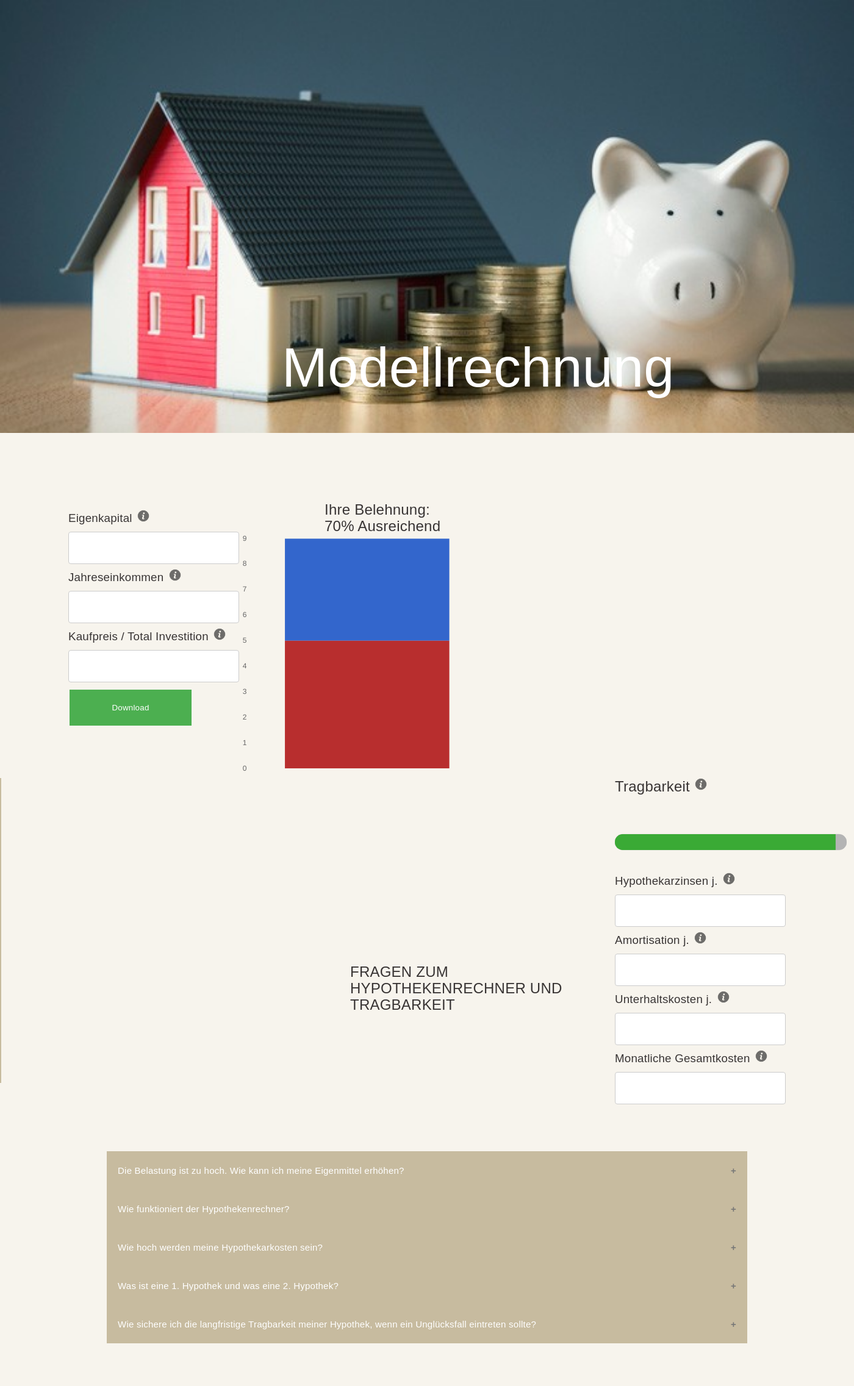
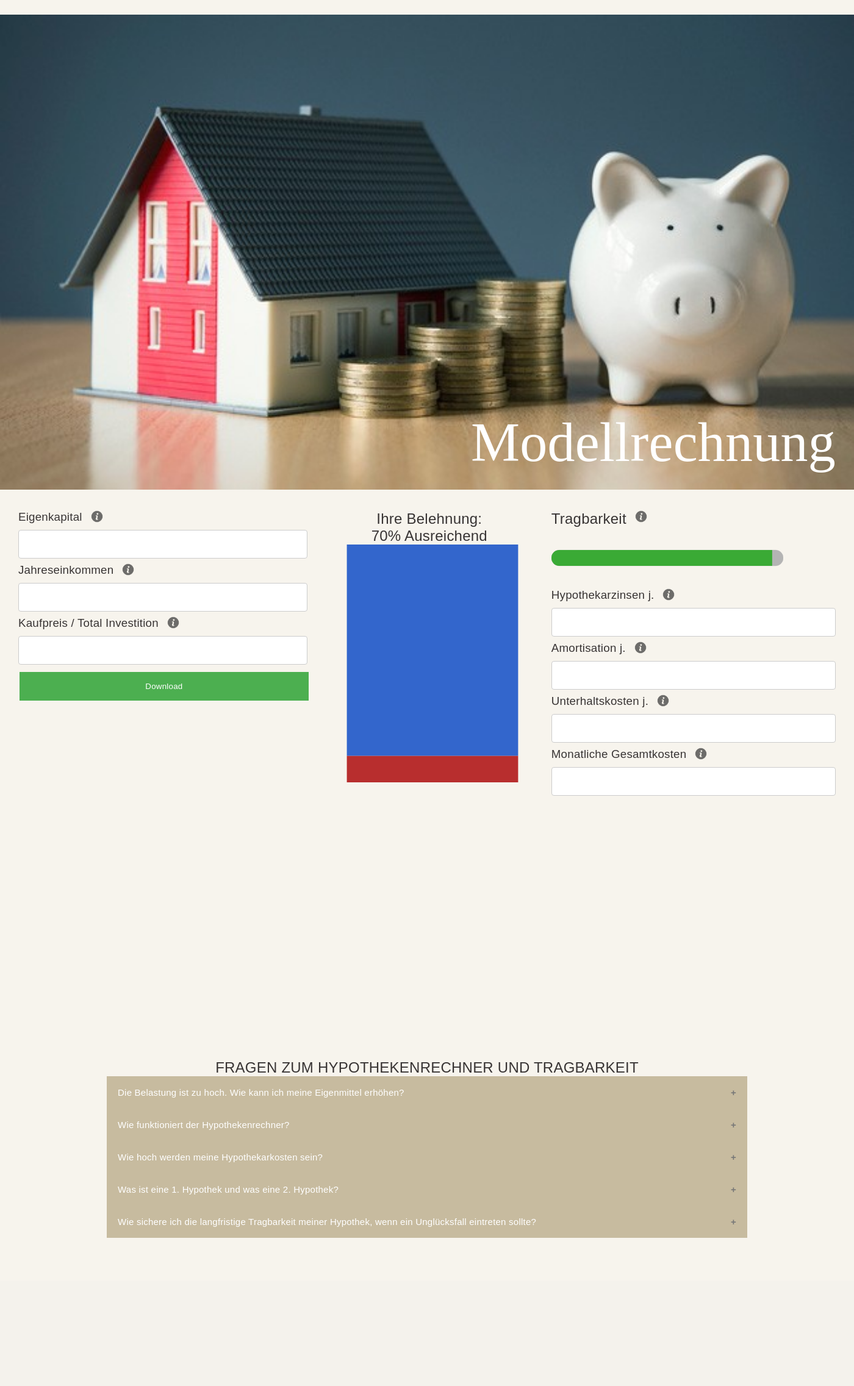
Before and after one commit to Skip-SBT/SA_LiebenfelserImmobilienAG, a PHP site: page / in a window 1400 px wide; the page is wider, and only the part inside the window is pictured. Shown: the part 88-2361 px from the top of that part at 61% size. After the commit the page ends 2118 px from the top of that part, so only its background shows below. Run offline with PHP 8.4, Linux system fonts and the light colour scheme; data that the repository does not hold is empty; some libraries are stand-ins or nearby versions.

Commit message:
clean Up

```diff
--- a/index.php
+++ b/index.php
@@ -12,22 +12,23 @@
     <link href="stylesheet.css" rel="stylesheet" type="text/css" />
 </head>
 <nav>
-    <img src="Pictures\logo.svg">
+    <img src="Pictures/logo.svg">
 
 </nav>
 <header>
+    <img src="/Pictures/placeholder3.jpg" alt="placeholder house">
     <h1>Modellrechnung</h1>
 </header>
 
-<body onLoad="window.location ='#form'">
-    <div class="upper">
+<body onLoad="window.location ='#main'">
+    <div id="main" class="main">
+        <!-- input -->
+        <div class="input">
             <form action="index.php" method="POST" id="form">
 
-            <div class="input">
-
-                <label>
+                <div>
                     <h3>Eigenkapital</h3>
-                    <div class="btn btn-primary tooltip"><img src="Pictures\info1.png">
+                    <div class="tooltip"><img src="Pictures\info1.png">
                         <div class="right">
                             <h3>Eigenkapital</h3>
                             <p>Dolor sit amet, consectetur adipiscing elit.</p>
@@ -36,11 +37,11 @@
                     </div>
                     <input type="number" name="Ek" value="<?php echo $_POST['Ek'] ?>" />
 
-                </label>
+                </div>
 
-                <label>
+                <div>
                     <h3>Jahreseinkommen</h3>
-                    <div class="btn btn-primary tooltip"><img src="Pictures\info1.png">
+                    <div class="tooltip"><img src="Pictures\info1.png">
                         <div class="right">
                             <h3>Jahreseinkommen</h3>
                             <p>Dolor sit amet, consectetur adipiscing elit.</p>
@@ -48,11 +49,11 @@
                         </div>
                     </div>
                     <input type="number" name="Jahreseinkommen" value="<?php echo $_POST['Jahreseinkommen'] ?>" />
-                </label>
+                </div>
 
-                <label>
+                <div>
                     <h3>Kaufpreis / Total Investition</h3>
-                    <div class="btn btn-primary tooltip"><img src="Pictures\info1.png">
+                    <div class="tooltip"><img src="Pictures\info1.png">
                         <div class="right">
                             <h3>Kaufpreis/Total Investition</h3>
                             <p>Dolor sit amet, consectetur adipiscing elit.</p>
@@ -61,29 +62,26 @@
                     </div>
 
                     <input type="number" name="Kaufpreis" value="<?php echo $_POST['Kaufpreis'] ?>" />
-                </label>
+                </div>
                 <input type="submit" name="calc" value="Download" id="b1">
             </form>
+        </div>
 
-    </div>
+        <div class="chart">
             <h2>Ihre Belehnung: <br> 70% Ausreichend</h2>
-
-    <div class="VChart">
             <canvas id="myChart" width="400" height="400"></canvas>
         </div>
-    <div class="vl"></div>
 
         <div class="results">
-        <label>
+            <div>
                 <h2>Tragbarkeit</h2>
-            <div class="btn btn-primary tooltip"><img src="Pictures\info1.png">
+                <div class="tooltip"><img src="Pictures\info1.png">
                     <div class="right">
                         <p>Die Gesamtkosten der Liegenschaft sollten nicht mehr als 33% des Bruttoeinkommens betragen, damit die Immobilie langfristig für Sie tragbar ist.</p>
                         <i></i>
                     </div>
                 </div>
-        </label>
-        <label>
+            </div>
             <div>
                     <h3><?php
                         if (isset($_POST['calc'])) {
@@ -108,7 +106,6 @@
                         <path id="Bar" class="cls-2" d="M70,0H1996a0,0,0,0,1,0,0V143a0,0,0,0,1,0,0H70A70,70,0,0,1,0,73V70A70,70,0,0,1,70,0Z" />
                     </svg>
             </div>
-        </label>
             <!--<input type="text" name="Result" value="<?php
                                                         if (isset($_POST['calc'])) {
                                                             echo calcTragbarkeit($_POST['Kaufpreis'], $_POST['Ek'], $_POST['Jahreseinkommen']);
@@ -117,9 +114,9 @@
 
 
 
-        <label>
+            <div>
                 <h3>Hypothekarzinsen j.</h3>
-            <div class="btn btn-primary tooltip"><img src="Pictures\info1.png">
+                <div class="tooltip"><img src="Pictures\info1.png">
                     <div class="right">
                         <p>Für die Berechnung der langfristigen Hypothekarzinsen wird mit einem kalkulatorischen Zinssatz von 5.00% gerechnet.</p>
                         <i></i>
@@ -132,10 +129,10 @@
                                                         } ?>" readonly>
 
 
-        </label>
-        <label>
+            </div>
+            <div>
                 <h3>Amortisation j.</h3>
-            <div class="btn btn-primary tooltip"><img src="Pictures\info1.png">
+                <div class="tooltip"><img src="Pictures\info1.png">
                     <div class="right">
                         <p>II. Hypotheken sind innert 15 Jahren zu amortisieren.</p>
                         <i></i>
@@ -145,10 +142,10 @@
                                                         if (isset($_POST['calc'])) {
                                                             echo number_format(calcAmotisation($_POST['Kaufpreis'], $_POST['Ek'])) . " CHF";
                                                         } ?>" readonly>
-        </label>
-        <label>
+            </div>
+            <div>
                 <h3>Unterhaltskosten j.</h3>
-            <div class="btn btn-primary tooltip"><img src="Pictures\info1.png">
+                <div class="tooltip"><img src="Pictures\info1.png">
                     <div class="right">
                         <p>Für die Berechnung der jährlichen Nebenkosten wird mit 0.7% vom Liegenschaftswert gerechnet.</p>
                         <i></i>
@@ -160,10 +157,10 @@
                                                             echo number_format($nebenkosten) . " CHF";
                                                         } ?>" readonly>
 
-        </label>
-        <label>
+            </div>
+            <div>
                 <h3>Monatliche Gesamtkosten</h3>
-            <div class="btn btn-primary tooltip"><img src="Pictures\info1.png">
+                <div class="tooltip"><img src="Pictures\info1.png">
                     <div class="right">
                         <p>Durchschnittliche Gesamtkosten, welche für die Liegenschaften pro Monat langfristig anfallen.</p>
                         <i></i>
@@ -174,7 +171,7 @@
                                                             echo calcMonatlichegesammtkosten($_POST['Kaufpreis'], $_POST['Ek']) . " CHF";
                                                         } ?>" readonly>
 
-        </label>
+            </div>
 
             <!-- Belehnungsgrad</h3> -->
             <input type="Text" type="hidden" id="bel" name="Result" id="b22" value="<?php
--- a/stylesheet.css
+++ b/stylesheet.css
@@ -3,6 +3,17 @@
     Created on : 05.07.2020, 22:48:58
     Author     : Maximilian Hubrath
 */
+
+        * {
+            margin: 0;
+            padding: 0;
+            font-family: 'Raleway', sans-serif;
+            font-weight: 400;
+            color: #383434;
+            letter-spacing: 0.23px;
+            /* line-height: 27px; */
+        }
+        /*--- input styles ---*/
         /* Chrome, Safari, Edge, Opera */
 
         input::-webkit-outer-spin-button,
@@ -15,15 +26,29 @@
         input[type=number] {
             -moz-appearance: textfield;
         }
+        /* --- header --- */
 
-        * {
-            margin: 0;
-            font-family: 'Raleway', sans-serif;
-            font-weight: 400;
-            color: #383434;
-            letter-spacing: 0.23px;
-            line-height: 27px;
+        header {
+            /* background-image: url("Pictures/placeholder3.jpg");
+            background-size: cover;
+            background-repeat: no-repeat; */
+            width: 100%;
+            position: relative;
         }
+
+        header img {
+            width: 100%;
+        }
+
+        header h1 {
+            color: white;
+            font-family: 'Raleway', serif;
+            font-size: 90px;
+            position: absolute;
+            bottom: 30px;
+            right: 30px;
+        }
+        /* --- nav --- */
 
         nav {
             height: 11vh;
@@ -35,37 +60,30 @@
             height: 7em;
             padding-right: 2%;
         }
-
-        header {
-            padding-top: 5%;
-            font-family: 'Raleway', serif;
-            font-size: 1.5em;
-            background-image: url("Pictures/placeholder3.jpg");
-            background-repeat: no-repeat;
-            height: 80vh;
-            width: 100%;
-            background-size: cover;
-            opacity: 1;
-        }
-
-        header h1 {
-            color: white;
-            opacity: 1;
-            padding-left: 33%;
-            padding-top: 65vh;
-            font-size: 90px;
-        }
-
-        .upper {
-            height: 100vh;
-        }
+        /* --- body --- */
 
         body {
             background-color: #f7f4ed;
         }
+        /* --- main --- */
+
+        .main {
+            height: 100vh;
+            display: flex;
+            flex-flow: row nowrap;
+            justify-content: space-between;
+            padding: 30px;
+        }
+
+        .input {
+            min-width: 260px;
+        }
+
+        .results {
+            min-width: 260px;
+        }
 
         form {
-            padding-top: 8%;
             position: relative;
         }
 
@@ -73,27 +91,8 @@
             visibility: hidden;
         }
 
-        label {
-            margin-bottom: 60px;
-            width: 120%;
-        }
-
-        .input {
-            float: left;
-            padding-left: 8%;
-            width: 20vw;
-            padding-top: 1%;
-        }
-
-        .results {
-            float: right;
-            padding-right: 8%;
-            width: 20vw;
-            margin-top: 0;
-        }
-
         input {
-            width: 200px;
+            width: 100%;
         }
 
         .text {
@@ -173,9 +172,13 @@
             text-justify: auto;
         }
 
-        .VChart {
+        h2 {
             text-align: center;
-            display: inline;
+        }
+        /* .VChart {
+            width: 40wh;
+            height: 20hv;
+            text-align: center;
         }
 
         .VChart svg {
@@ -185,35 +188,25 @@
             padding-top: 3%;
         }
 
-        h2 {
-            margin-left: 38%;
-        }
-
         .vl {
             border-left: 2px solid #c7bb9f;
             height: 500px;
             float: left;
             margin-top: 0;
-        }
+*/
 
-        .input h3 {
-            float: left;
-            margin-left: 0px;
-        }
-
+        .input h3,
         .results h3 {
             float: left;
         }
 
         .results h2 {
             float: left;
-            margin-left: 0px;
-            margin-bottom: 10%;
         }
 
         .results svg {
+            float: left;
             text-align: center;
-            float: left;
             margin-top: 0;
         }
 
```
Also changed, not shown: js/chart.js (+9 -33 lines). Lines whose indentation alone changed are shown as unchanged.
